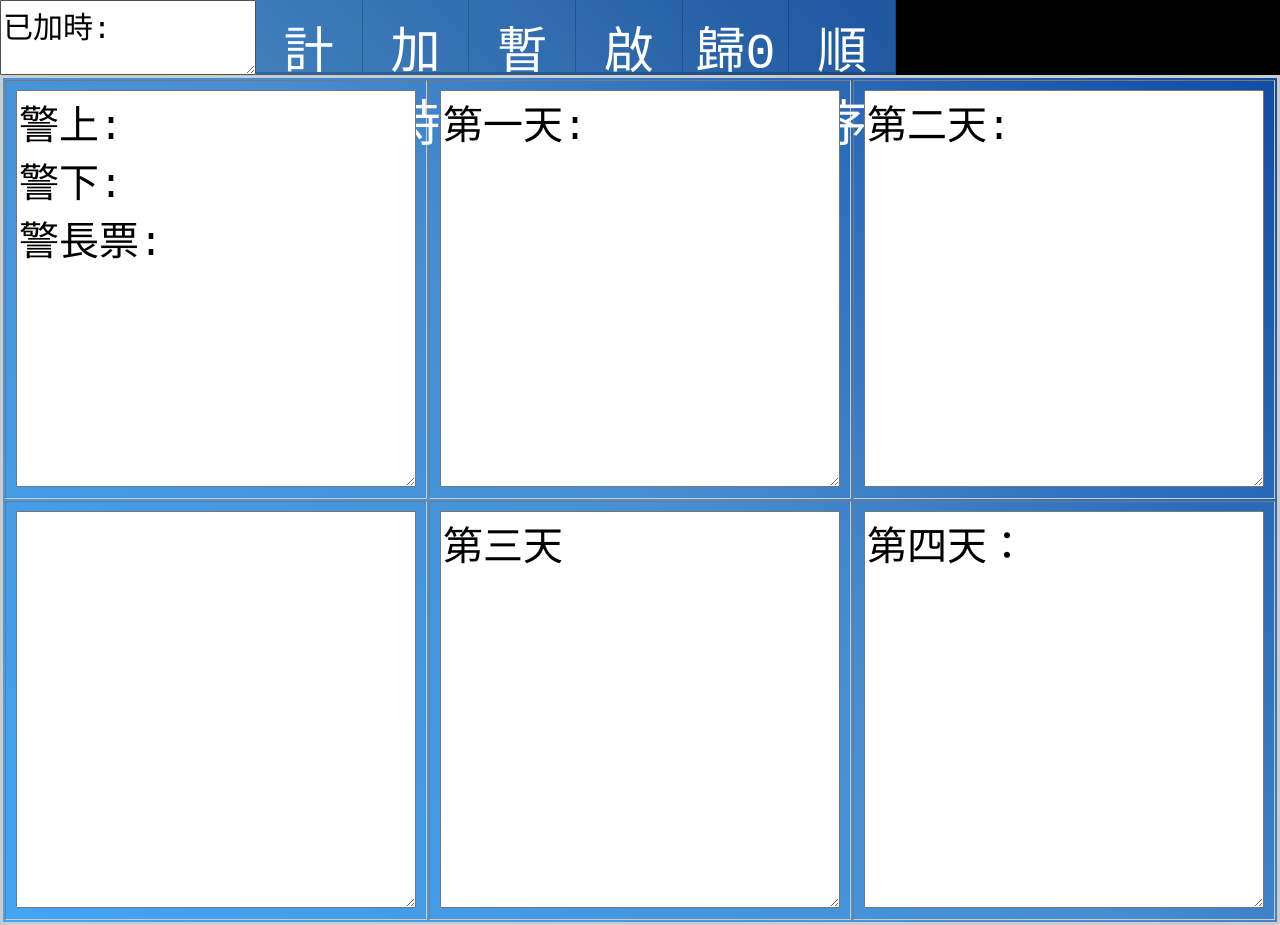
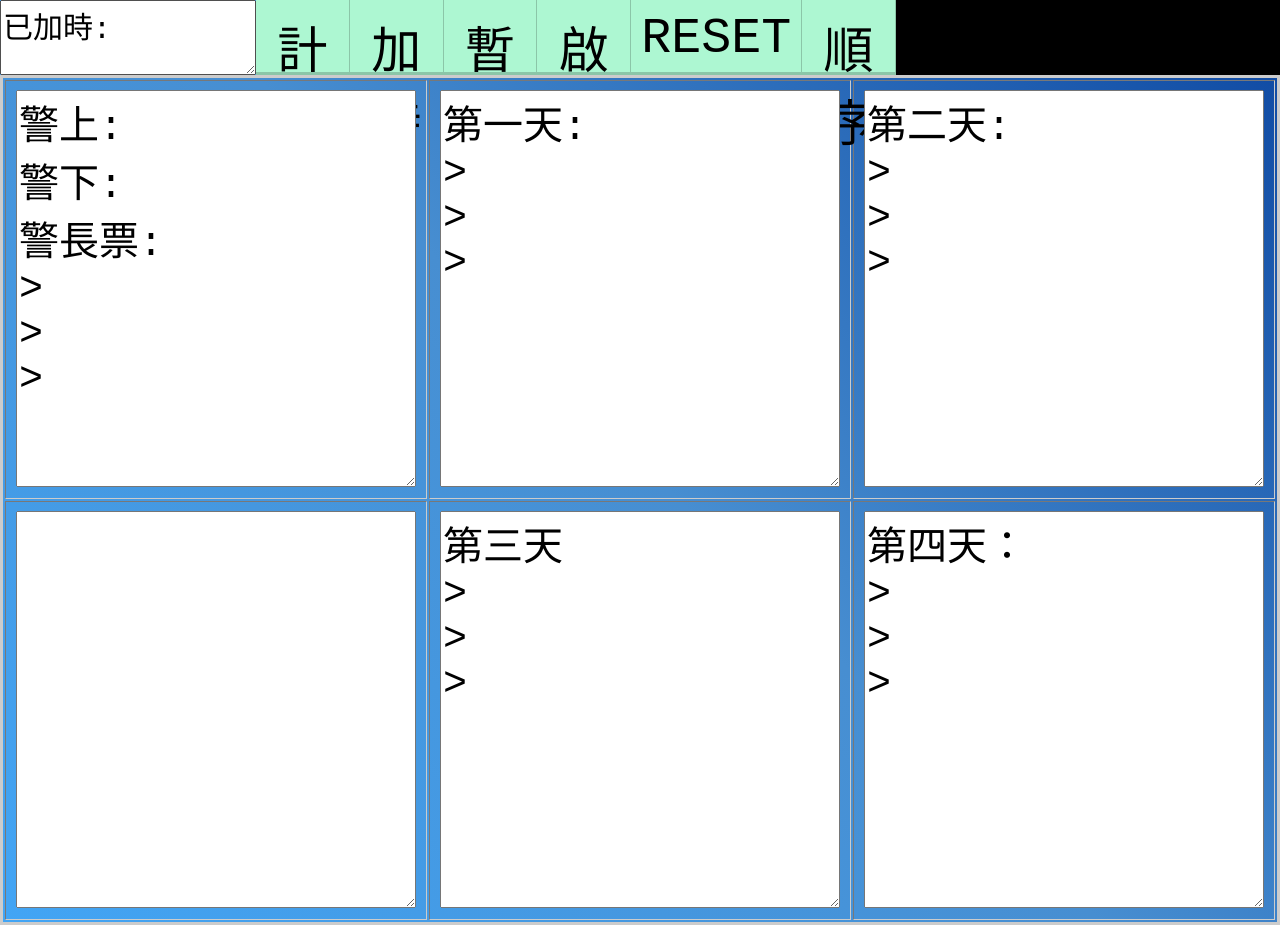
Before and after one commit to CarzySteven/Werewolf, a plain HTML site: page index.html in a window 1280 px wide. Drawn offline with Linux system fonts and the light colour scheme; a web font is replaced by a local one.

Commit message:
Fix 為調整內容、顏色

```diff
--- a/index.html
+++ b/index.html
@@ -17,7 +17,7 @@
         <button class="btn-font" disabled onclick="add()" id="add" >加時</button>
         <button class="btn-font" onclick="stop()" >暫停</button>
         <button class="btn-font" onclick="start()" >啟動</button>
-        <button class="btn-font" onclick="zero()" >歸0</button>
+        <button class="btn-font" onclick="zero()" >Reset</button>
         <button onclick="say_sort()" id="say_sort" class="btn-font">順序</button>
       </div>
       <div class="time_word">
@@ -34,24 +34,32 @@
         <td><textarea class="ticket">警上:
 警下:
 警長票:
-        </textarea></td>
-        <td><textarea class="ticket">第一天:</textarea></td>
-        <td><textarea class="ticket">第二天:</textarea></td>
+>
+>
+></textarea></td>
+        <td><textarea class="ticket">第一天:
+>
+>
+></textarea></td>
+        <td><textarea class="ticket">第二天:
+>
+>
+></textarea></td>
 
       </tr>
       <tr>
         <td><textarea class="ticket">
         </textarea></td>
-        <td><textarea class="ticket">第三天</textarea></td>
-        <td><textarea class="ticket">第四天：</textarea></td>
+        <td><textarea class="ticket">第三天
+>
+>
+></textarea></td>
+        <td><textarea class="ticket">第四天：
+>
+>
+></textarea></td>
 
       </tr>
-      <!-- <tr>
-        <td><textarea style="font-size: 60px; width: 100%; height: 100%;">7</textarea></td>
-        <td><textarea style="font-size: 60px; width: 100%; height: 100%;">8</textarea></td>
-        <td><textarea style="font-size: 60px; width: 100%; height: 100%;">9</textarea></td>
-      </tr> -->
-
     </table>
 
 
--- a/style.css
+++ b/style.css
@@ -65,11 +65,11 @@ body {
   background:none;
   border:0;
   cursor: pointer;
-  color:white;
+  color:black;
   /*font-size: 2rem;*/
   font-size: 50px;
   text-transform: uppercase;
-  background:rgba(0,0,0,0.1);
+  background:#adf7d2;
   border-bottom:3px solid rgba(0,0,0,0.2);
   border-right:1px solid rgba(0,0,0,0.2);
   padding:1rem;
```
